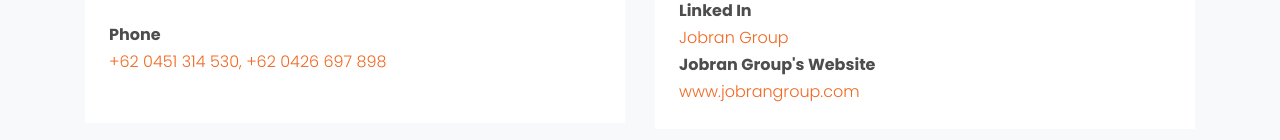
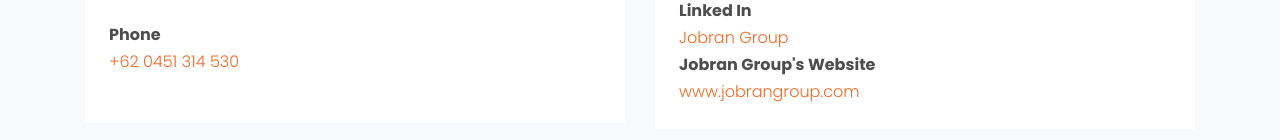
Before and after one commit to shajirhaider/Jobran, a plain HTML site: page Jobran_Appareal/index.html in a window 1280 px wide. Shown: the part 5839-5979 px from the top of the page. Drawn offline with Linux system fonts and the light colour scheme; files whose address does not match are found by name; a web font is replaced by a local one.

Commit message:
email updated

```diff
--- a/Jobran_Appareal/index.html
+++ b/Jobran_Appareal/index.html
@@ -743,7 +743,7 @@
                   <p class="mb-4"> 219 North road, Eastwood NSW 2122, Australia</p>
 
                   <p class="mb-0 font-weight-bold">Phone</p>
-                  <p class="mb-4"><a href="#">+62 0451 314 530, +62 0426 697 898</a></p>
+                  <p class="mb-4"><a href="#">+62 0451 314 530</a></p>
 
                 </div>
           </div>
```
Also changed, not shown: Jobran_Main/index.html (+2 -2 lines), 4 other files.
